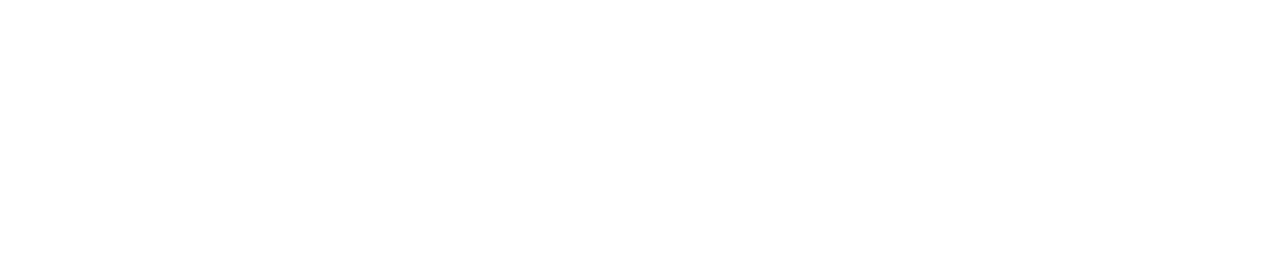
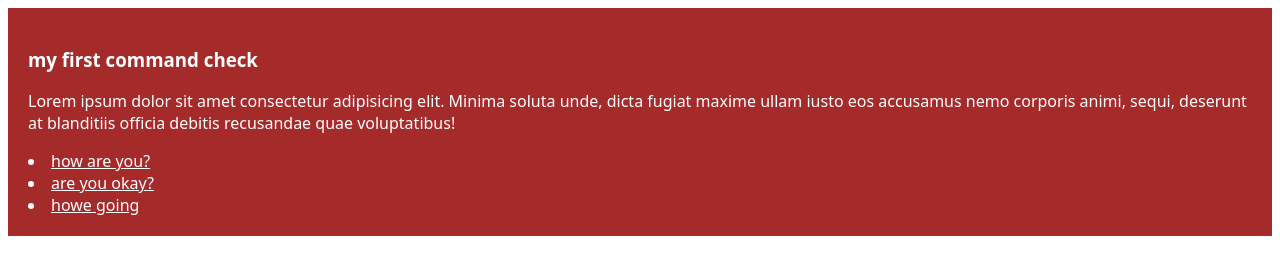
Before and after one commit to rafiqulraif/my-first-github-repo, a plain HTML site: page index.html in a window 1280 px wide. Drawn offline with Linux system fonts and the light colour scheme.

Commit message:
added the secound fomain

```diff
--- a/index.html
+++ b/index.html
@@ -7,6 +7,14 @@
     <link rel="stylesheet" href="styles/first.css">
 </head>
 <body>
-
+    <div class="command">
+        <h3>my first command check</h3>
+        <p>Lorem ipsum dolor sit amet consectetur adipisicing elit. Minima soluta unde, dicta fugiat maxime ullam iusto eos accusamus nemo corporis animi, sequi, deserunt at blanditiis officia debitis recusandae quae voluptatibus!</p>
+        <u>
+            <li>how are you?</li>
+            <li>are you okay?</li>
+            <li>howe going</li>
+        </u>
+    </div>
 </body>
 </html>
--- a/styles/first.css
+++ b/styles/first.css
@@ -0,0 +1,6 @@
+.command{
+    background-color: brown;
+    padding: 20px;
+    color: #ffff;
+    font-family: system-ui, -apple-system, BlinkMacSystemFont, 'Segoe UI', Roboto, Oxygen, Ubuntu, Cantarell, 'Open Sans', 'Helvetica Neue', sans-serif;
+}
```
